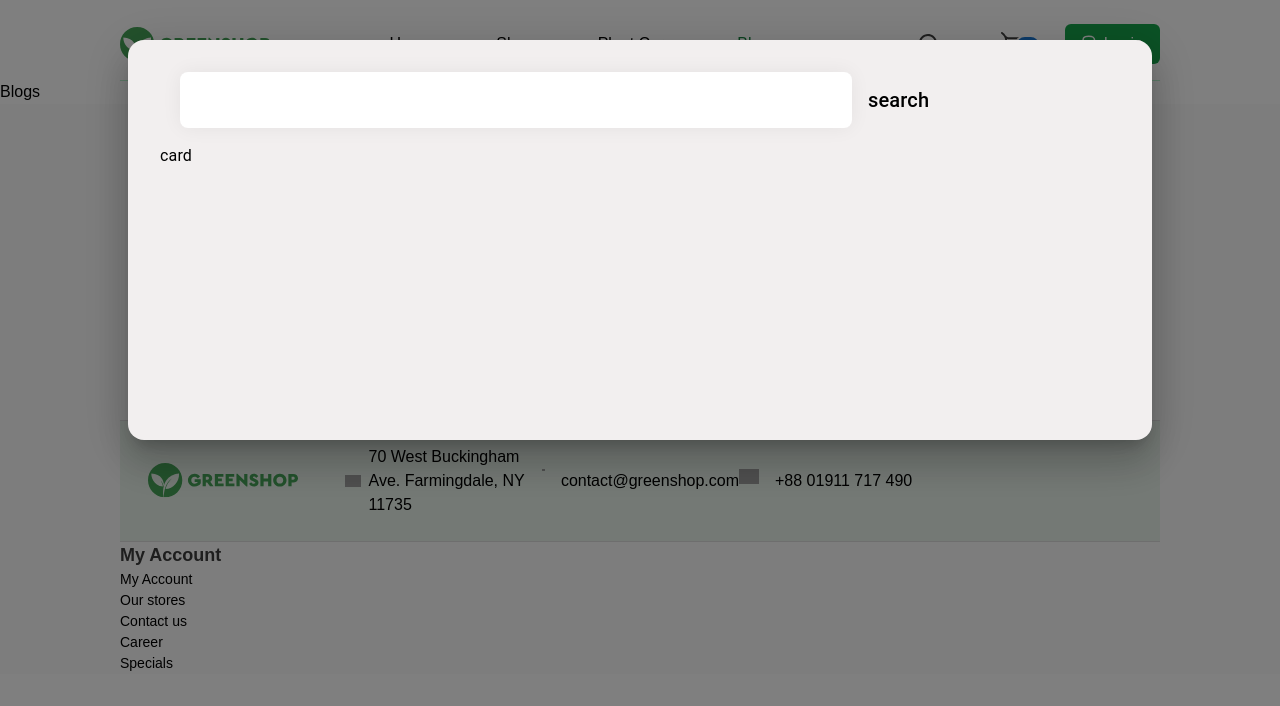
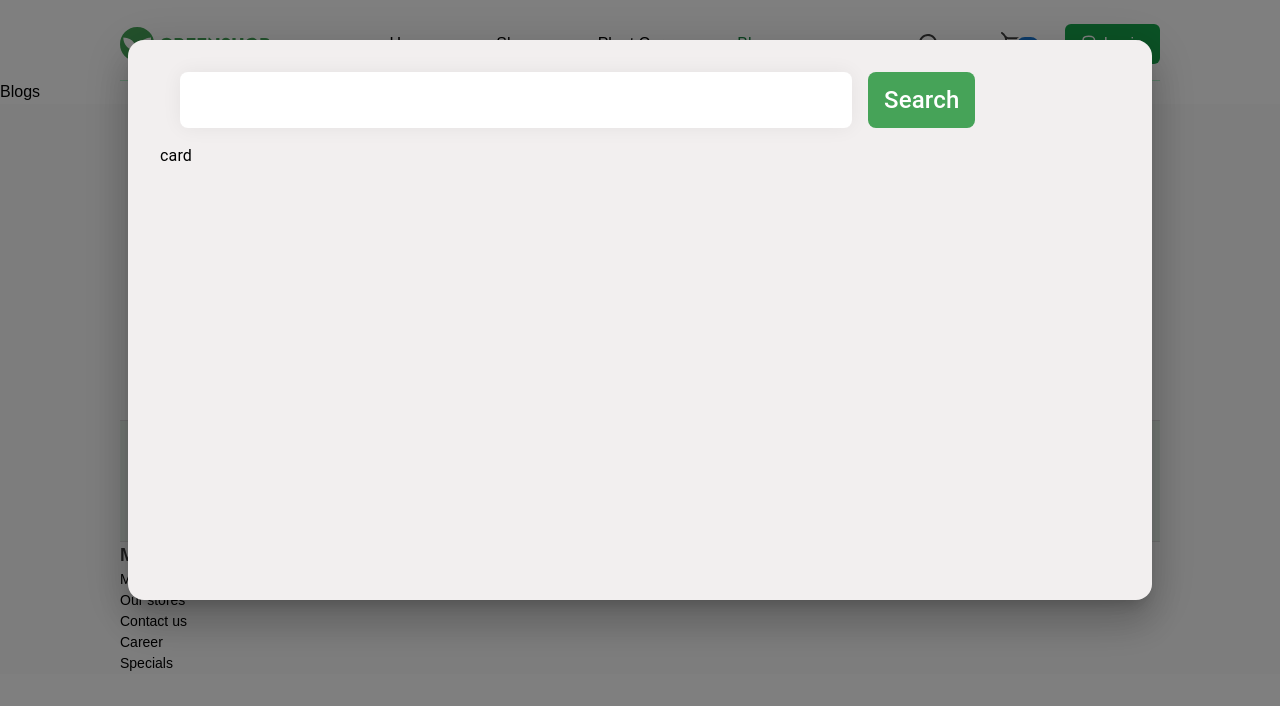
Before and after one commit to YahyobekRahimov/greenshop, a React (Vite) app: page /blogs in a window 1280 px wide. Both pictures are taken after a click on the button 928 px from the left and 44 px from the top of the page. Shown: the top 706 px of the page. Built offline with nearby package versions, Linux system fonts and the light colour scheme; grey boxes are pictures that could not be loaded; a web font is replaced by a local one.

Commit message:
modal oyaga ozgariris kiritildi

```diff
--- a/src/components/Header.jsx
+++ b/src/components/Header.jsx
@@ -20,7 +20,7 @@ export default function Header() {
       <div className="mt-[1.5rem]">
          <Container classes="flex justify-between items-center ">
             <div className="cursor-pointer">
-               <Logo />
+               <NavLink to="/" ><Logo /></NavLink>
             </div>
             <div>
                <ul className="list-none flex gap-16 items-center">
--- a/src/components/modal-search.jsx
+++ b/src/components/modal-search.jsx
@@ -51,9 +51,9 @@ Fade.propTypes = {
 
 const style = {
    width: "80%",
-   height: "50%",
+   height: "70%",
    position: "absolute",
-   top: "30%",
+   top: "40%",
    left: "50%",
    transform: "translate(-50%, -50%)",
    bgcolor: "background.paper",
@@ -98,7 +98,7 @@ export default function SpringModal() {
                         className="text-2xl ml-5 w-[70%] p-3 text-[0.875rem] duration-200 border-gray-300 shadow-input focus:outline-none focus:border-blue-500 focus:ring focus:ring-blue-300 focus:border-r-0 rounded-lg"
                         type="text"
                      />
-                     <button className="">search</button>
+                     <button className=" hover:bg-primaryDark bg-primary text-white text-2xl px-4 rounded-lg">Search</button>
                   </Typography>
                   <Typography
                      id="spring-modal-description"
```
